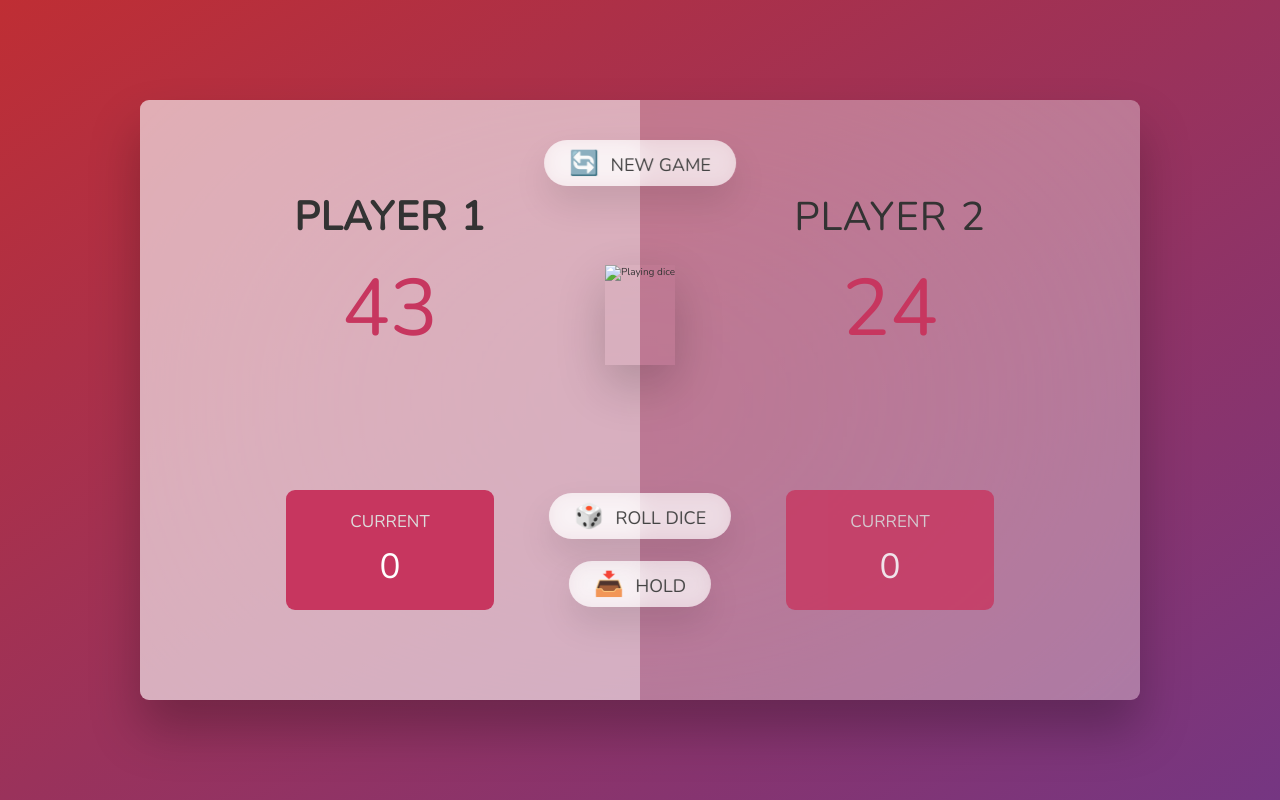
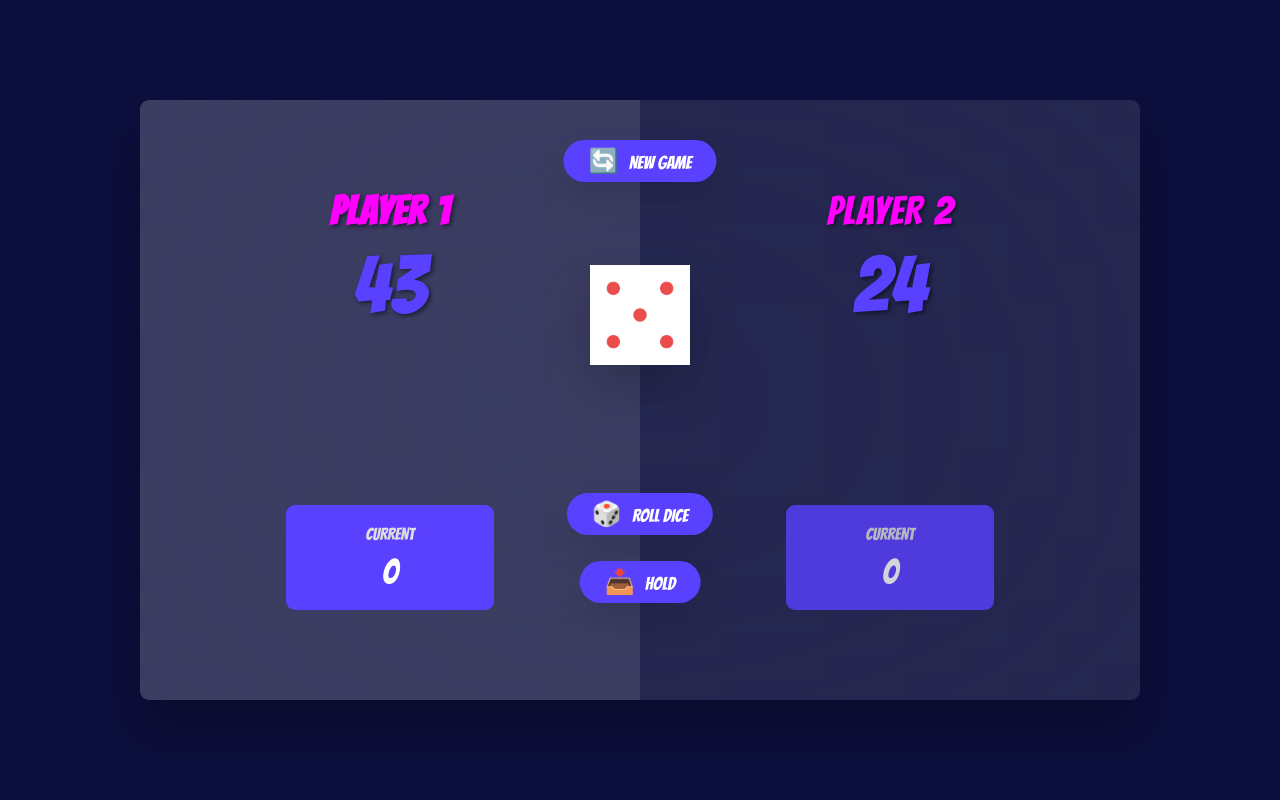
Before and after one commit to steven-oehley/PiggyRoll, a plain HTML site: page index.html in a window 1280 px wide. Drawn offline with nearby package versions, Linux system fonts and the light colour scheme.

Commit message:
changed font and added text shadow

```diff
--- a/index.html
+++ b/index.html
@@ -26,7 +26,7 @@
         </div>
       </section>
 
-      <img src="dice-5.png" alt="Playing dice" class="dice" />
+      <img src="./src/images/dice-5.png" alt="Playing dice" class="dice" />
       <button class="btn btn--new">🔄 New game</button>
       <button class="btn btn--roll">🎲 Roll dice</button>
       <button class="btn btn--hold">📥 Hold</button>
--- a/src/css/style.css
+++ b/src/css/style.css
@@ -1,4 +1,4 @@
-@import url('https://fonts.googleapis.com/css2?family=Nunito&display=swap');
+@import url('https://fonts.googleapis.com/css2?family=Bangers&display=swap');
 
 * {
   margin: 0;
@@ -12,11 +12,11 @@ html {
 }
 
 body {
-  font-family: 'Nunito', sans-serif;
+  font-family: 'Bangers', cursive;
   font-weight: 400;
   height: 100vh;
-  color: #333;
-  background-image: linear-gradient(to top left, #753682 0%, #bf2e34 100%);
+  color: #fff;
+  background-color: #0d0f3d;
   display: flex;
   align-items: center;
   justify-content: center;
@@ -27,7 +27,7 @@ main {
   position: relative;
   width: 100rem;
   height: 60rem;
-  background-color: rgba(255, 255, 255, 0.35);
+  background-color: rgba(255, 255, 255, 0.1);
   backdrop-filter: blur(200px);
   filter: blur();
   box-shadow: 0 3rem 5rem rgba(0, 0, 0, 0.25);
@@ -54,17 +54,20 @@ main {
   word-spacing: 2px;
   font-weight: 300;
   margin-bottom: 1rem;
+  color: #ff00ff;
+  text-shadow: 2px 2px 4px rgba(0, 0, 0, 0.5);
 }
 
 .score {
   font-size: 8rem;
   font-weight: 300;
-  color: #c7365f;
+  color: #5a41ff;
   margin-bottom: auto;
+  text-shadow: 2px 2px 4px rgba(0, 0, 0, 0.5);
 }
 
 .player--active {
-  background-color: rgba(255, 255, 255, 0.4);
+  background-color: rgba(255, 255, 255, 0.1);
 }
 .player--active .name {
   font-weight: 700;
@@ -78,7 +81,7 @@ main {
 }
 
 .current {
-  background-color: #c7365f;
+  background-color: #5a41ff;
   opacity: 0.8;
   border-radius: 9px;
   color: #fff;
@@ -104,7 +107,7 @@ main {
   position: absolute;
   left: 50%;
   transform: translateX(-50%);
-  color: #444;
+  color: #fff;
   background: none;
   border: none;
   font-family: inherit;
@@ -114,10 +117,7 @@ main {
   font-weight: 400;
   transition: all 0.2s;
 
-  background-color: white;
-  background-color: rgba(255, 255, 255, 0.6);
-  backdrop-filter: blur(10px);
-
+  background-color: #5a41ff;
   padding: 0.7rem 2.5rem;
   border-radius: 50rem;
   box-shadow: 0 1.75rem 3.5rem rgba(0, 0, 0, 0.1);
@@ -163,5 +163,5 @@ main {
 
 .player--winner .name {
   font-weight: 700;
-  color: #c7365f;
+  color: #ff00ff;
 }
```
